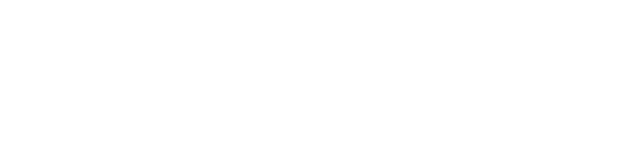
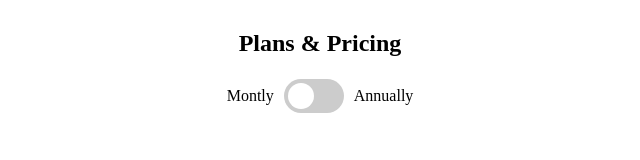
Before and after one commit to artemandrosenko/comparison-table, a plain HTML site: page index.html in a window 1280 px wide. Shown: the whole page, without its empty margins (320-960 px from the left). Drawn offline with Linux system fonts and the light colour scheme.

Commit message:
Add toggle price element with style

```diff
--- a/index.html
+++ b/index.html
@@ -1,12 +1,27 @@
 <!DOCTYPE html>
 <html lang="en">
+
 <head>
     <meta charset="UTF-8">
     <meta name="viewport" content="width=device-width, initial-scale=1.0">
     <title>Comparison Table</title>
     <link rel="stylesheet" href="./style/style.css">
 </head>
+
 <body>
+    <main class="main">
+        <section class="comparison">
+            <h1 class="comparison__header">Plans & Pricing</h1>
+            <div class="comparison__toggle">
+                <span class="toggle__title">Montly</span>
+                <label class="switch">
+                    <input type="checkbox" class="switch__input" name="toggle" id="toggle">
+                    <span class="slider"></span>
+                </label>
+                <span class="toggle__title">Annually</span>
+            </div>
+        </section>
+    </main>
+</body>
 
-</body>
 </html>
--- /dev/null
+++ b/style/_toggle.sass
@@ -0,0 +1,50 @@
+.toggle
+    &__title
+        margin: 10px
+
+/* The switch - the box around the slider
+.switch
+    position: relative
+    display: inline-block
+    width: 60px
+    height: 34px
+
+    &__input
+        opacity: 0
+        width: 0
+        height: 0
+
+        &:checked + .slider
+            background-color: #2196F3
+
+        &:focus + .slider
+            box-shadow: 0 0 1px #2196F3
+
+        &:checked + .slider:before
+            -webkit-transform: translateX(26px)
+            -ms-transform: translateX(26px)
+            transform: translateX(26px)
+
+.slider
+    position: absolute
+    cursor: pointer
+    top: 0
+    left: 0
+    right: 0
+    bottom: 0
+    background-color: #ccc
+    border-radius: 34px
+    -webkit-transition: .4s
+    transition: .4s
+
+    &:before
+        position: absolute
+        content: ""
+        height: 26px
+        width: 26px
+        left: 4px
+        bottom: 4px
+        background-color: white
+        border-radius: 50%
+        -webkit-transition: .4s
+        transition: .4s
--- a/style/style.sass
+++ b/style/style.sass
@@ -0,0 +1,72 @@
+@import toggle
+
+body
+    margin: 0
+    box-sizing: border-box
+
+.main
+    margin: 10px
+
+.comparison
+    display: flex
+    flex-direction: column
+    justify-content: center
+
+    &__header
+        text-align: center
+
+    &__toggle
+        display: flex
+        justify-content: center
+        align-items: center
+
+// .toggle
+//     &__title
+//         margin: 10px
+
+// /* The switch - the box around the slider
+// .switch
+//     position: relative
+//     display: inline-block
+//     width: 60px
+//     height: 34px
+
+//     &__input
+//         opacity: 0
+//         width: 0
+//         height: 0
+
+//         &:checked + .slider
+//             background-color: #2196F3
+
+//         &:focus + .slider
+//             box-shadow: 0 0 1px #2196F3
+
+//         &:checked + .slider:before
+//             -webkit-transform: translateX(26px)
+//             -ms-transform: translateX(26px)
+//             transform: translateX(26px)
+
+// .slider
+//     position: absolute
+//     cursor: pointer
+//     top: 0
+//     left: 0
+//     right: 0
+//     bottom: 0
+//     background-color: #ccc
+//     border-radius: 34px
+//     -webkit-transition: .4s
+//     transition: .4s
+
+//     &:before
+//         position: absolute
+//         content: ""
+//         height: 26px
+//         width: 26px
+//         left: 4px
+//         bottom: 4px
+//         background-color: white
+//         border-radius: 50%
+//         -webkit-transition: .4s
+//         transition: .4s
```
Also changed, not shown: style/style.css, 1 other file.
